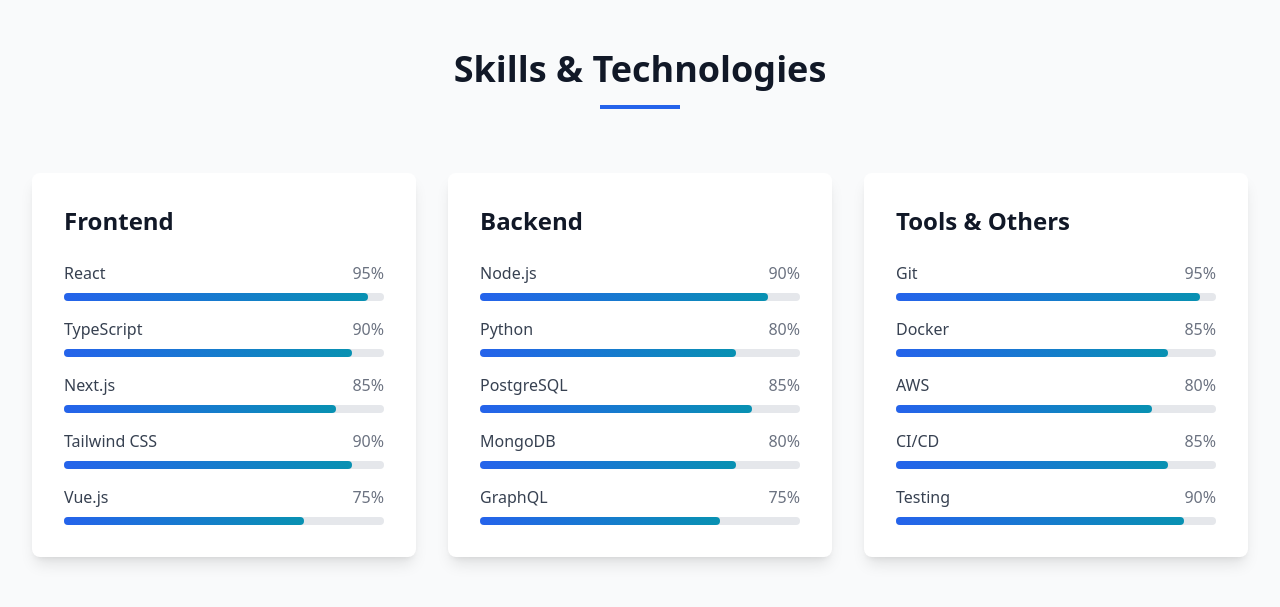
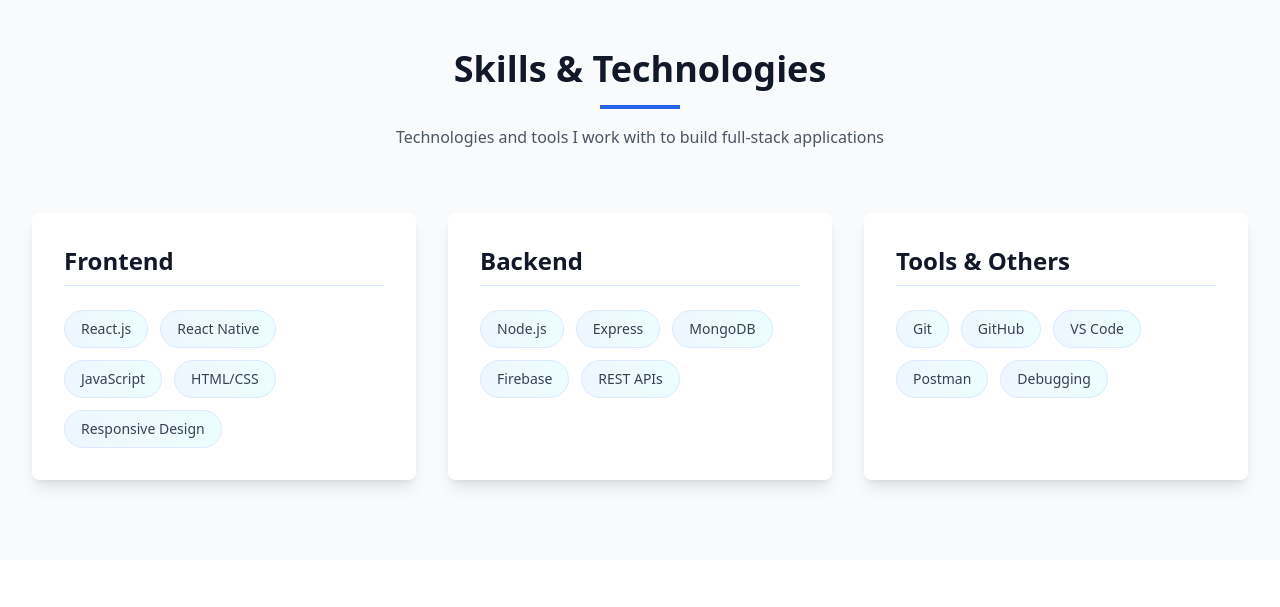
Before and after one commit to Zwelisha19/zwelisha-portfolio, a React (Vite) app: page / in a window 1280 px wide. Shown: the part 1980-2587 px from the top of the page. Built offline with nearby package versions, Linux system fonts and the light colour scheme.

Commit message:
added the skills component

```diff
--- a/src/components/Skills.tsx
+++ b/src/components/Skills.tsx
@@ -3,31 +3,31 @@ export default function Skills() {
     {
       category: 'Frontend',
       skills: [
-        { name: 'React', level: 95 },
-        { name: 'TypeScript', level: 90 },
-        { name: 'Next.js', level: 85 },
-        { name: 'Tailwind CSS', level: 90 },
-        { name: 'Vue.js', level: 75 },
+        { name: 'React.js' },
+        { name: 'React Native' },
+        { name: 'JavaScript' },
+        { name: 'HTML/CSS' },
+        { name: 'Responsive Design' },
       ],
     },
     {
       category: 'Backend',
       skills: [
-        { name: 'Node.js', level: 90 },
-        { name: 'Python', level: 80 },
-        { name: 'PostgreSQL', level: 85 },
-        { name: 'MongoDB', level: 80 },
-        { name: 'GraphQL', level: 75 },
+        { name: 'Node.js' },
+        { name: 'Express' },
+        { name: 'MongoDB' },
+        { name: 'Firebase' },
+        { name: 'REST APIs' },
       ],
     },
     {
       category: 'Tools & Others',
       skills: [
-        { name: 'Git', level: 95 },
-        { name: 'Docker', level: 85 },
-        { name: 'AWS', level: 80 },
-        { name: 'CI/CD', level: 85 },
-        { name: 'Testing', level: 90 },
+        { name: 'Git' },
+        { name: 'GitHub' },
+        { name: 'VS Code' },
+        { name: 'Postman' },
+        { name: 'Debugging' },
       ],
     },
   ];
@@ -38,26 +38,25 @@ export default function Skills() {
         <div className="text-center mb-16">
           <h2 className="text-4xl font-bold text-gray-900 mb-4">Skills & Technologies</h2>
           <div className="w-20 h-1 bg-blue-600 mx-auto"></div>
+          <p className="text-gray-600 mt-4 max-w-2xl mx-auto">
+            Technologies and tools I work with to build full-stack applications
+          </p>
         </div>
 
         <div className="grid md:grid-cols-2 lg:grid-cols-3 gap-8">
           {skillCategories.map((category, index) => (
-            <div key={index} className="bg-white p-8 rounded-lg shadow-lg">
-              <h3 className="text-2xl font-bold text-gray-900 mb-6">{category.category}</h3>
-              <div className="space-y-4">
+            <div key={index} className="bg-white p-8 rounded-lg shadow-lg hover:shadow-xl transition-shadow">
+              <h3 className="text-2xl font-bold text-gray-900 mb-6 border-b pb-2 border-blue-100">
+                {category.category}
+              </h3>
+              <div className="flex flex-wrap gap-3">
                 {category.skills.map((skill, skillIndex) => (
-                  <div key={skillIndex}>
-                    <div className="flex justify-between mb-2">
-                      <span className="text-gray-700 font-medium">{skill.name}</span>
-                      <span className="text-gray-500">{skill.level}%</span>
-                    </div>
-                    <div className="w-full bg-gray-200 rounded-full h-2">
-                      <div
-                        className="bg-gradient-to-r from-blue-600 to-cyan-600 h-2 rounded-full transition-all duration-1000"
-                        style={{ width: `${skill.level}%` }}
-                      ></div>
-                    </div>
-                  </div>
+                  <span
+                    key={skillIndex}
+                    className="px-4 py-2 bg-gradient-to-r from-blue-50 to-cyan-50 text-gray-700 rounded-full text-sm font-medium border border-blue-100 hover:scale-105 transition-transform cursor-default"
+                  >
+                    {skill.name}
+                  </span>
                 ))}
               </div>
             </div>
```
